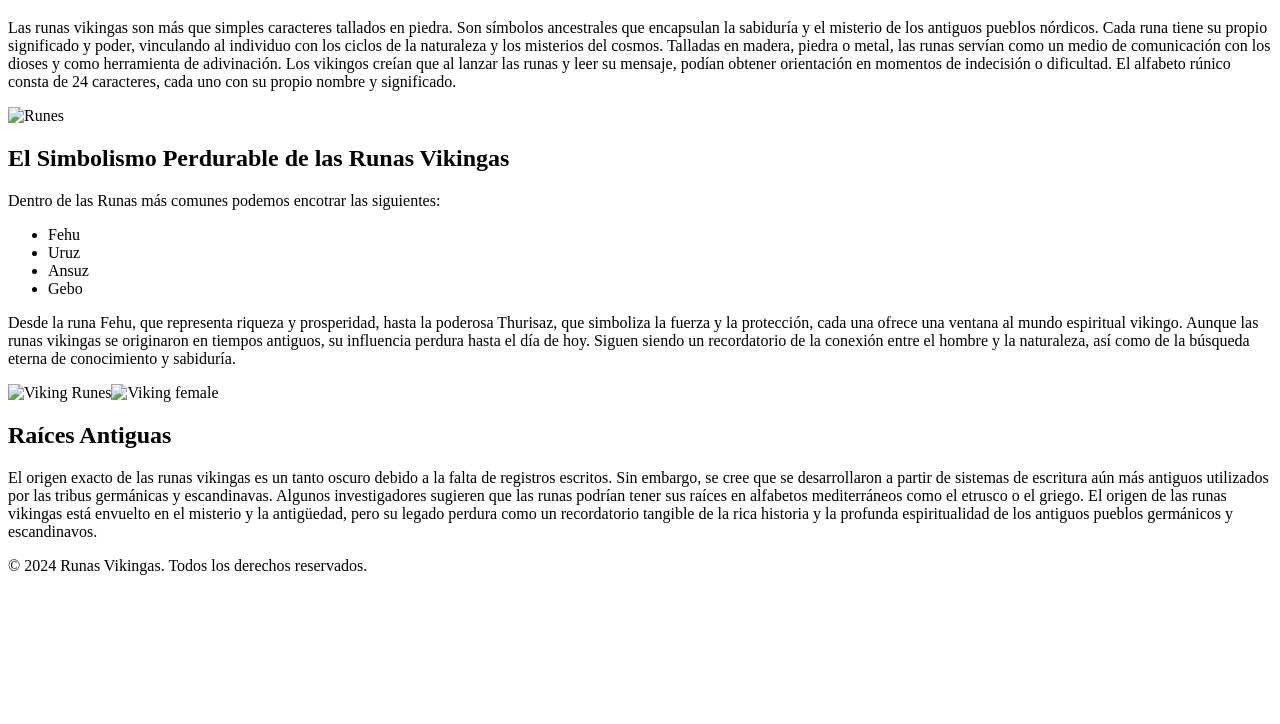
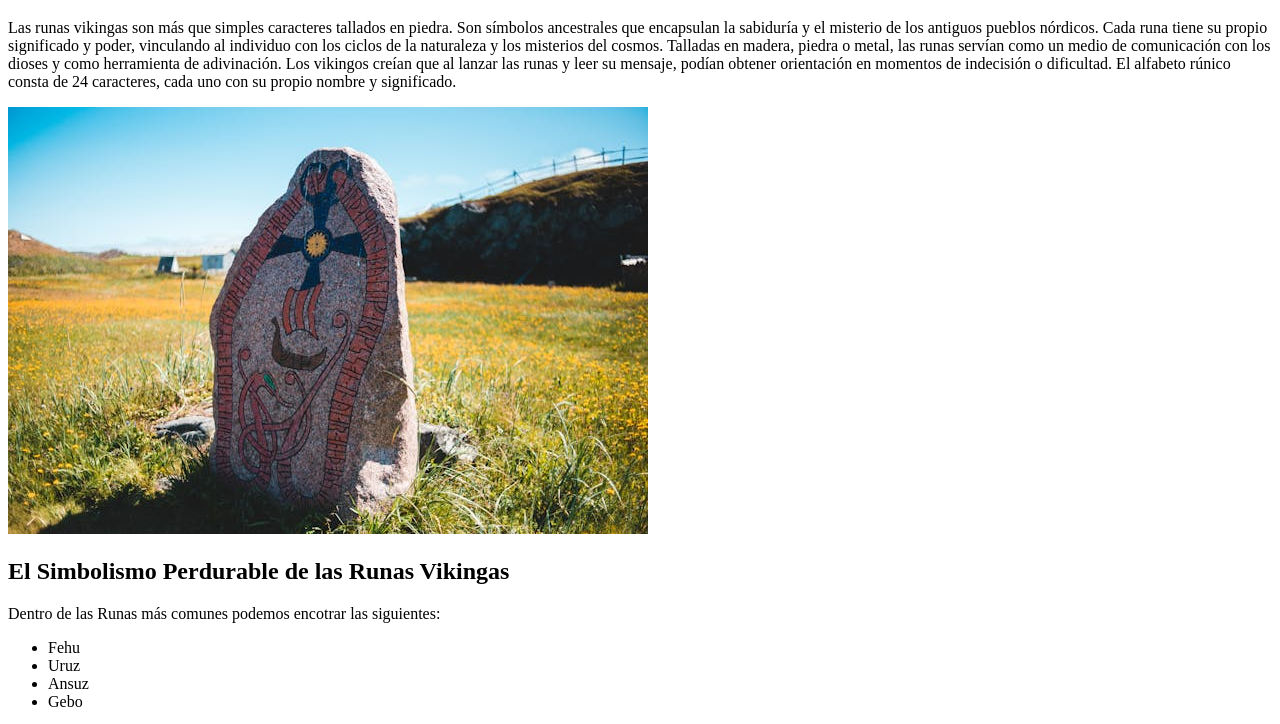
Before and after one commit to fedearrigone/TrabajoPracticoHTML, a plain HTML site: page index.html in a window 1280 px wide. Shown: the part 61-785 px from the top of the page. Drawn offline with Linux system fonts and the light colour scheme; the site is published under a folder, as on GitHub Pages, so addresses that start at the root find nothing.

Commit message:
Modifique rutas

```diff
--- a/index.html
+++ b/index.html
@@ -6,7 +6,7 @@
     <meta name="viewport" content="width=device-width, initial-scale=1.0" />
     <link
       rel="shortcut icon"
-      href="/img/icon.png"
+      href="./img/icon.png"
       type="image/x-icon"
     />
     <title>Runas Vikingas</title>
@@ -25,7 +25,7 @@
       rúnico consta de 24 caracteres, cada uno con su propio nombre y
       significado.
     </p>
-    <img src="/img/1.jpg" alt="Runes" />
+    <img src="./img/1.jpg" alt="Runes" />
     <h2>El Simbolismo Perdurable de las Runas Vikingas</h2>
     <p>Dentro de las Runas más comunes podemos encotrar las siguientes:</p>
     <ul>
@@ -42,7 +42,7 @@
       hoy. Siguen siendo un recordatorio de la conexión entre el hombre y la
       naturaleza, así como de la búsqueda eterna de conocimiento y sabiduría.
     </p>
-    <img src="/img/2.jpg" alt="Viking Runes"><span><img src="/img/3.jpg" alt="Viking female"></span>
+    <img src="./img/2.jpg" alt="Viking Runes"><span><img src="./img/3.jpg" alt="Viking female"></span>
 
     <h2>Raíces Antiguas</h2>
     <p>El origen exacto de las runas vikingas es un tanto oscuro debido a la falta de registros escritos. Sin embargo, se cree que se desarrollaron a partir de sistemas de escritura aún más antiguos utilizados por las tribus germánicas y escandinavas. Algunos investigadores sugieren que las runas podrían tener sus raíces en alfabetos mediterráneos como el etrusco o el griego. El origen de las runas vikingas está envuelto en el misterio y la antigüedad, pero su legado perdura como un recordatorio tangible de la rica historia y la profunda espiritualidad de los antiguos pueblos germánicos y escandinavos.</p>
```
